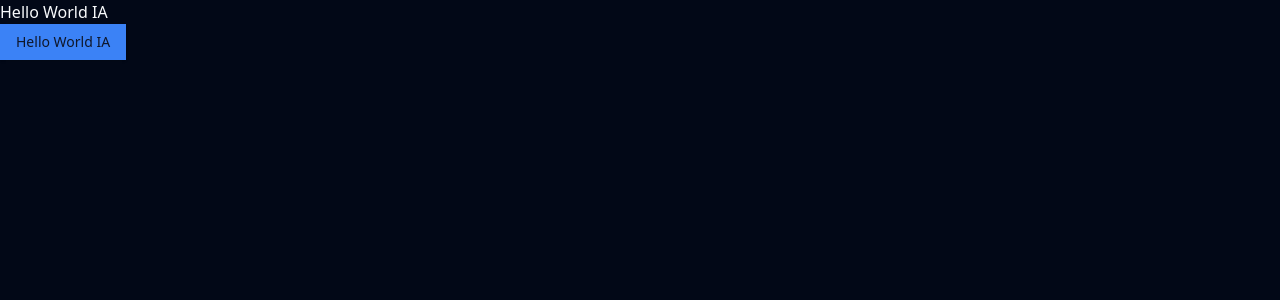
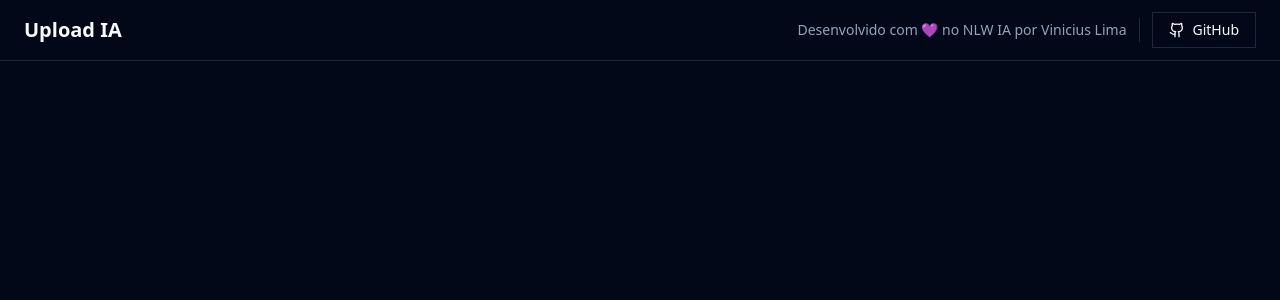
Before and after one commit to ViniciusLima7/upload-ai, a React (Vite) app: page / in a window 1280 px wide. Shown: the top 300 px of the page. Built offline with nearby package versions, Linux system fonts and the light colour scheme.

Commit message:
feat: add header

```diff
--- a/package.json
+++ b/package.json
@@ -11,9 +11,11 @@
   },
   "dependencies": {
     "@radix-ui/react-icons": "^1.3.0",
+    "@radix-ui/react-separator": "^1.0.3",
     "@radix-ui/react-slot": "^1.0.2",
     "class-variance-authority": "^0.7.0",
     "clsx": "^2.0.0",
+    "lucide-react": "^0.276.0",
     "react": "^18.2.0",
     "react-dom": "^18.2.0",
     "tailwind-merge": "^1.14.0",
--- a/src/App.tsx
+++ b/src/App.tsx
@@ -1,10 +1,24 @@
+import { Github } from "lucide-react";
 import { Button } from "./components/ui/button";
+import { Separator } from "./components/ui/separator";
 
 export function App() {
   return (
-    <>
-      <h1>Hello World IA</h1>
-      <Button>Hello World IA</Button>
-    </>
+    <div>
+      <div className="px-6 py-3 flex items-center justify-between  border-b">
+        <h1 className="text-xl font-bold">Upload IA</h1>
+        <div className="flex items-center gap-3">
+          <span className="text-sm text-muted-foreground">
+            Desenvolvido com 💜 no NLW IA por Vinicius Lima
+          </span>
+
+          <Separator orientation="vertical" className="h-6" />
+          <Button variant="outline">
+            <Github className="w-4 h-4 mr-2" />
+            GitHub
+          </Button>
+        </div>
+      </div>
+    </div>
   );
 }
--- /dev/null
+++ b/src/components/ui/separator.tsx
@@ -0,0 +1,29 @@
+import * as React from "react"
+import * as SeparatorPrimitive from "@radix-ui/react-separator"
+
+import { cn } from "@/lib/utils"
+
+const Separator = React.forwardRef<
+  React.ElementRef<typeof SeparatorPrimitive.Root>,
+  React.ComponentPropsWithoutRef<typeof SeparatorPrimitive.Root>
+>(
+  (
+    { className, orientation = "horizontal", decorative = true, ...props },
+    ref
+  ) => (
+    <SeparatorPrimitive.Root
+      ref={ref}
+      decorative={decorative}
+      orientation={orientation}
+      className={cn(
+        "shrink-0 bg-border",
+        orientation === "horizontal" ? "h-[1px] w-full" : "h-full w-[1px]",
+        className
+      )}
+      {...props}
+    />
+  )
+)
+Separator.displayName = SeparatorPrimitive.Root.displayName
+
+export { Separator }
```
Also changed, not shown: 1 other file (tests, documents, lock files or other folders).
